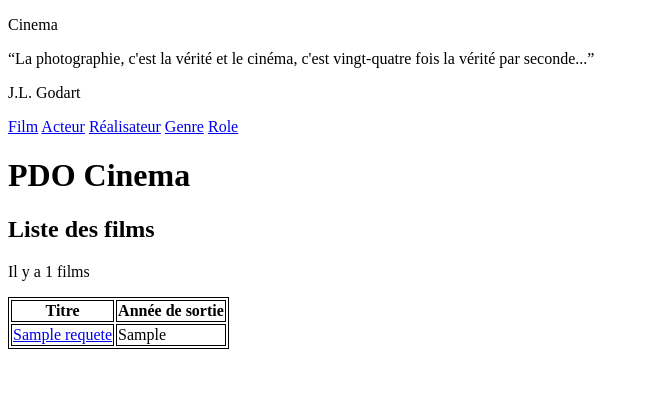
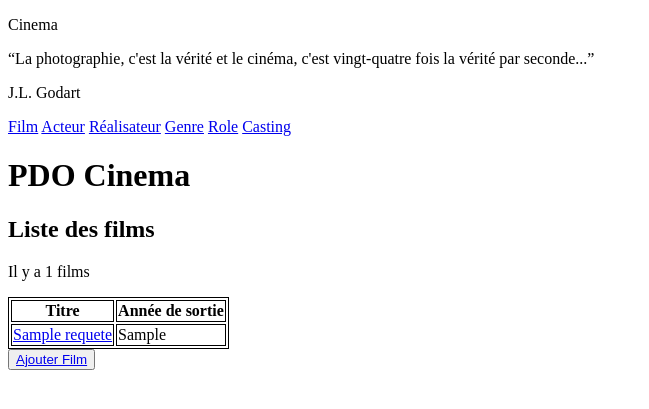
Before and after one commit to AnthonySemprini/base_donneePHP, a PHP site: template view/list/FilmsList.php in a window 1280 px wide. Shown: the top 409 px of the page, without its empty margins (0-649 px from the left). Run offline with PHP 8.4, Linux system fonts and the light colour scheme; the template is opened without the code that fills it: most values are stand-ins (such as "Sample title", 1, 10 or a date in 2020).

Commit message:
debut de casting ajout

```diff
--- a/view/list/FilmsList.php
+++ b/view/list/FilmsList.php
@@ -27,6 +27,7 @@ ob_start();
         }
         ?>
     </table>
+    <button><a href="index.php?action=formFilm">Ajouter Film</a></button>
 
 
     <?php
--- a/view/template.php
+++ b/view/template.php
@@ -20,6 +20,7 @@
             <a href="index.php?action=listRealisateurs">Réalisateur</a>
             <a href="index.php?action=listGenres">Genre</a>
             <a href="index.php?action=listRoles">Role</a>
+            <a href="index.php?action=CastingFilm">Casting</a>
         </nav>
     </header>
     <div id="wrapper">
```
